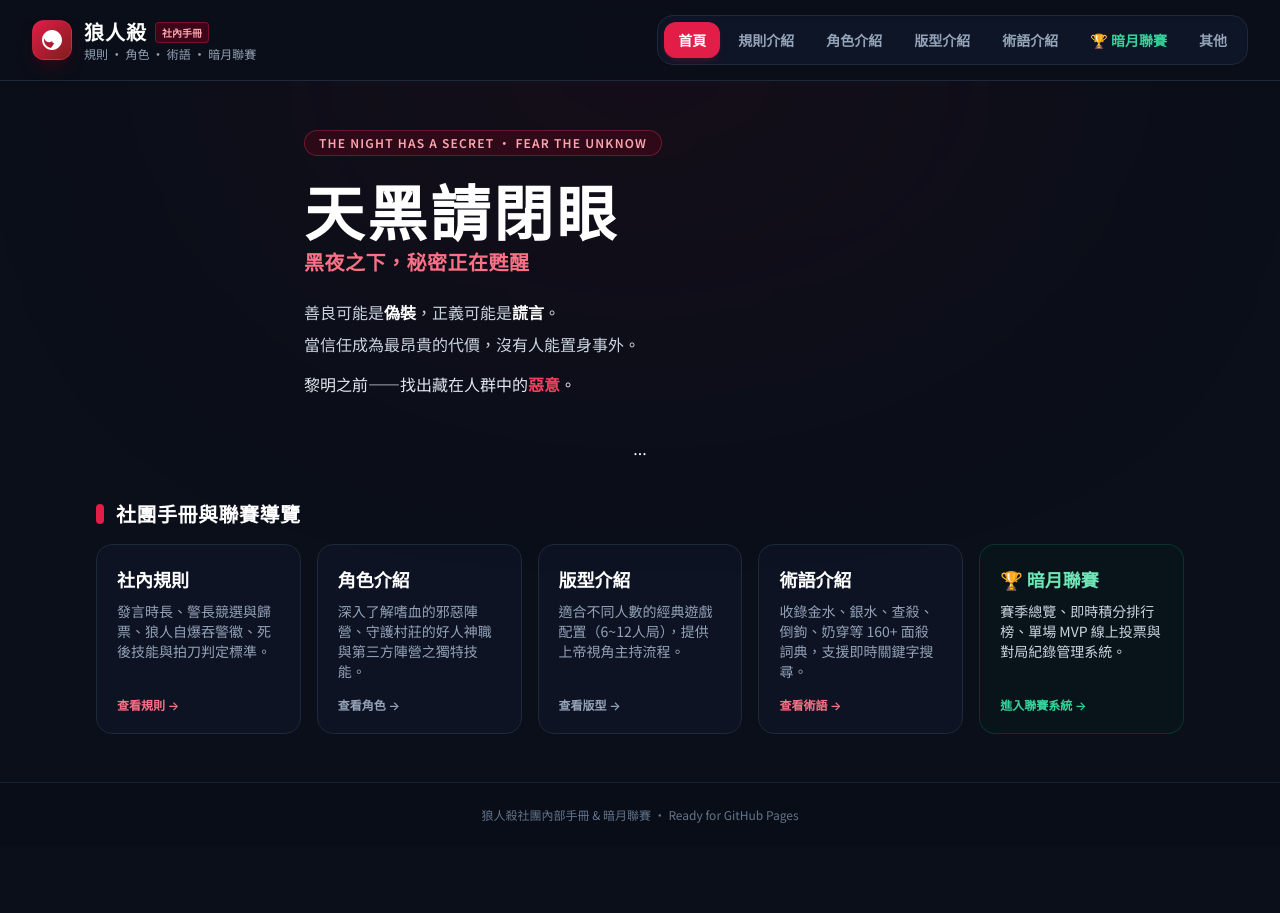
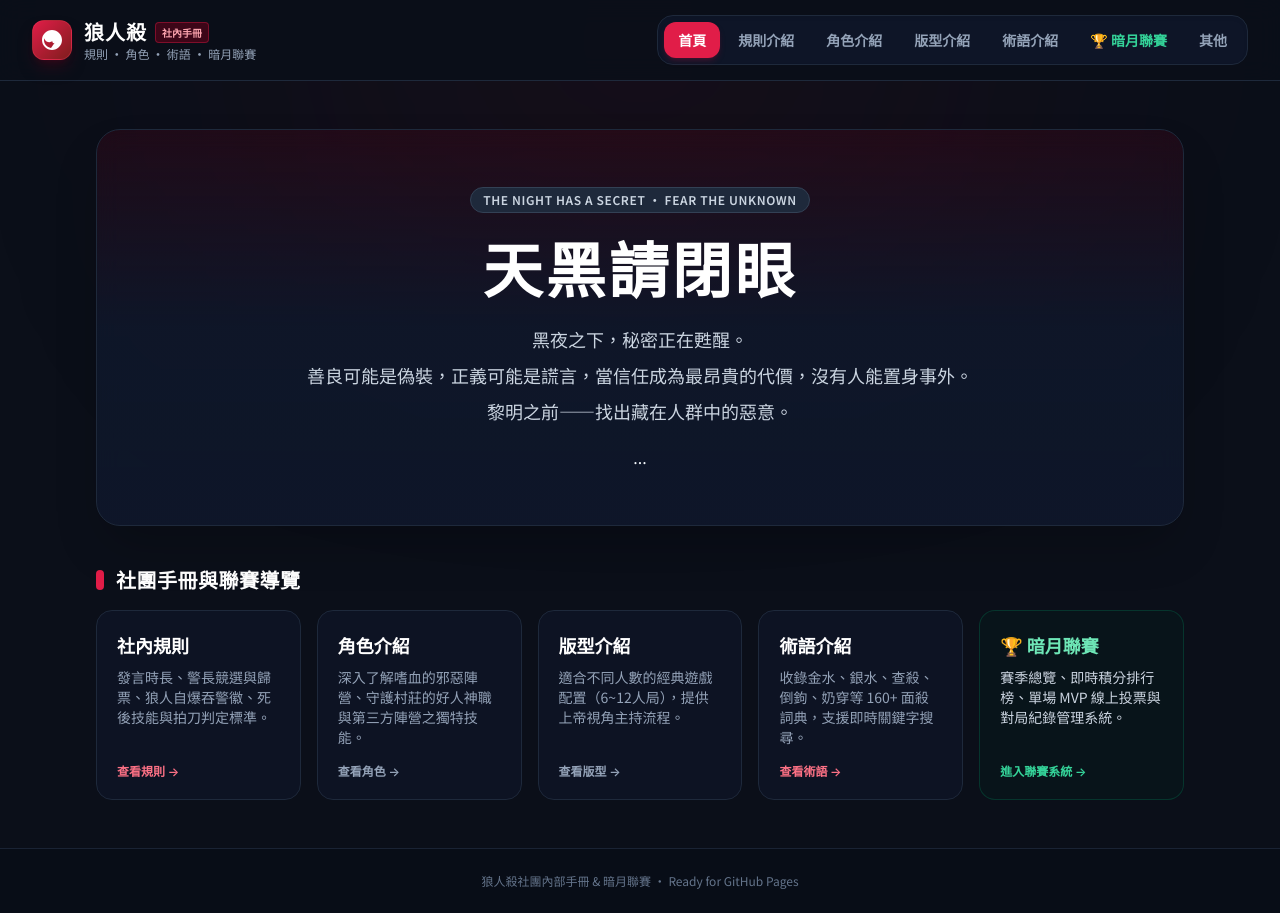
Before and after one commit to ntnuwsc/werewolf, a plain HTML site: page index.html in a window 1280 px wide. Before the commit the page ends 847 px from the top, so only its background shows below. Drawn offline with nearby package versions, Linux system fonts and the light colour scheme.

Commit message:
Update index.html

```diff
--- a/index.html
+++ b/index.html
@@ -103,32 +103,19 @@
 
         <!-- TAB 0: 首頁 -->
         <div id="tab-home" class="tab-pane block space-y-10">
-            <div class="max-w-2xl mx-auto space-y-6">
-                <!-- 英文小標籤 -->
-                <div class="inline-flex items-center gap-2 px-3.5 py-1 rounded-full bg-rose-950/50 border border-rose-500/30 text-rose-300 text-xs font-semibold uppercase tracking-widest">
-                    The night has a secret · fear the unknow
-                </div>
-
-                <!-- 主標題與破題副標 -->
-                <div class="space-y-2">
+            <!-- 主視覺區 (Hero Section) -->
+            <div class="relative rounded-3xl overflow-hidden border border-slate-800 bg-gradient-to-b from-rose-950/30 via-slate-900/90 to-slate-900/95 p-8 sm:p-14 text-center shadow-2xl backdrop-blur-md">
+                <div class="max-w-3xl mx-auto space-y-6">
+                    <div class="inline-flex items-center gap-2 px-3 py-1 rounded-full bg-slate-800 border border-slate-700 text-slate-300 text-xs font-semibold uppercase tracking-wider">
+                        THE NIGHT HAS A SECRET · FEAR THE UNKNOWN
+                    </div>
                     <h1 class="text-4xl sm:text-6xl font-black text-white tracking-wider">
                         天黑請閉眼
                     </h1>
-                    <p class="text-lg sm:text-xl font-bold text-rose-400 tracking-wide">
-                        黑夜之下，秘密正在甦醒
-                    </p>
-                </div>
-
-                <!-- 精煉內文（透過顏色區分層次） -->
-                <div class="space-y-2 text-slate-300 text-sm sm:text-base leading-relaxed">
-                    <p>
-                        善良可能是<span class="text-white font-semibold">偽裝</span>，正義可能是<span class="text-white font-semibold">謊言</span>。
-                    </p>
-                    <p>
-                        當信任成為最昂貴的代價，沒有人能置身事外。
-                    </p>
-                    <p class="pt-2 text-slate-200 font-medium">
-                        黎明之前——找出藏在人群中的<span class="text-rose-500 font-bold">惡意</span>。
+                    <p class="text-slate-300 text-base sm:text-lg leading-relaxed sm:leading-loose">
+                        黑夜之下，秘密正在甦醒。<br>
+                        善良可能是偽裝，正義可能是謊言，當信任成為最昂貴的代價，沒有人能置身事外。<br>
+                        黎明之前——找出藏在人群中的惡意。
                     </p>
                 </div>
 
```
